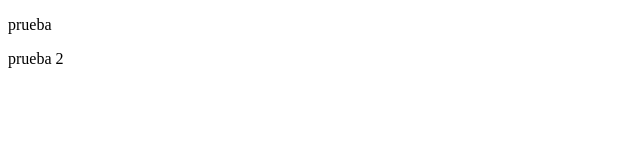
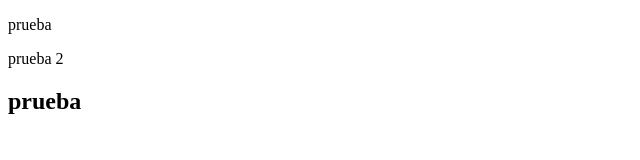
Before and after one commit to elCorbacho/testGitHub, a plain HTML site: page index.html in a window 1280 px wide. Shown: the whole page, without its empty margins (0-640 px from the left). Drawn offline with Linux system fonts and the light colour scheme.

Commit message:
subiendo

```diff
--- a/index.html
+++ b/index.html
@@ -8,6 +8,7 @@
 <body>
     <p>prueba</p>
     <p>prueba 2</p>
+    <h2>prueba</h2>
 
 </body>
 </html>
```
